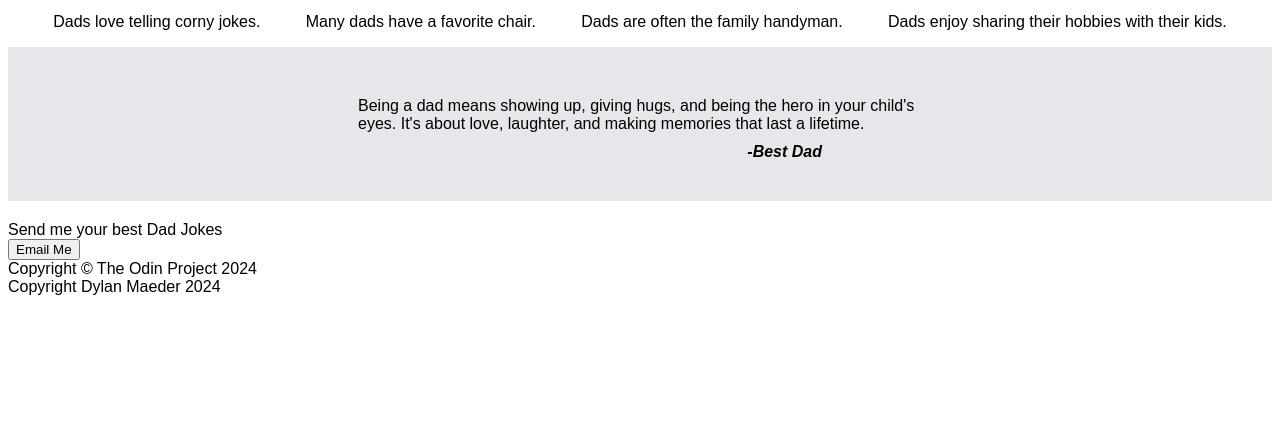
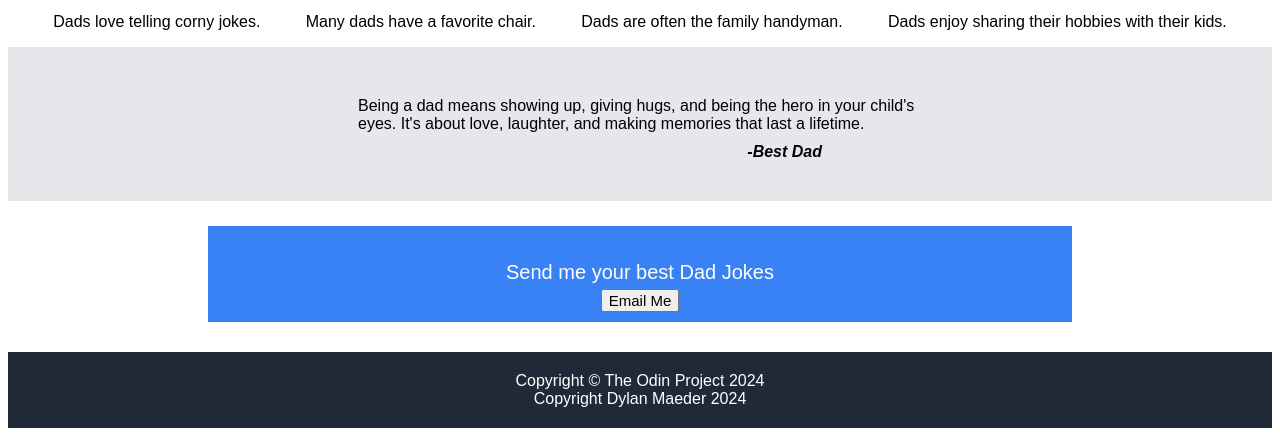
Before and after one commit to dhmaeder/Landing-Page-Project, a plain HTML site: page index.html in a window 1280 px wide. Shown: the part 498-934 px from the top of the page. Before the commit the page ends 802 px from the top, so only its background shows below. Drawn offline with Linux system fonts and the light colour scheme.

Commit message:
Finished each section but I need to change the header to align better

```diff
--- a/index.html
+++ b/index.html
@@ -55,7 +55,7 @@
         </section>
         <section class="CallToAction">
             <h1 class="CallToActionHeading"></h1>
-            <div>Send me your best Dad Jokes</div>
+            <div id="CTA">Send me your best Dad Jokes</div>
             <button class="btn3">Email Me</button>
         </section>
     </main>
--- a/styles.css
+++ b/styles.css
@@ -65,6 +65,8 @@ text-align: center;
 #randomInfoHeading {
     text-align: center;
     padding-top: 10px;
+    text-decoration: underline;
+    text-underline-offset: 0.3em;
 }
 .randomInfo {
 display: flex;
@@ -93,3 +95,25 @@ padding-right: 100px;
 padding-top: 10px;
 min-width: 150px;
 }
+
+.CallToAction {
+    text-align: center;
+    background: #3882f6;
+    color: white;
+    padding: 10px 0 10px 0;
+    margin: 25px 200px 30px 200px;
+    font-size: 20px;
+}
+
+.btn3 {
+    font-size: 15px;
+    margin-top: 5px;
+}
+
+footer {
+    text-align: center;
+    background-color: #1f2937;
+    color: white;
+padding-top: 20px;
+padding-bottom: 20px;
+}
```
